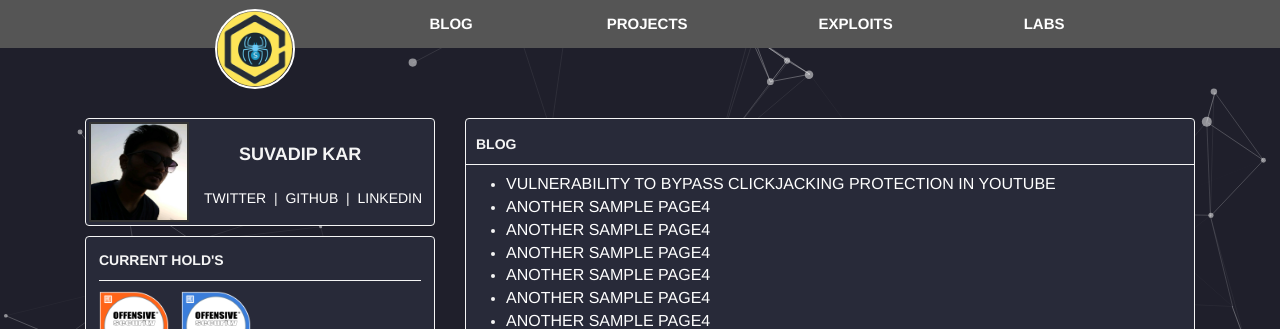
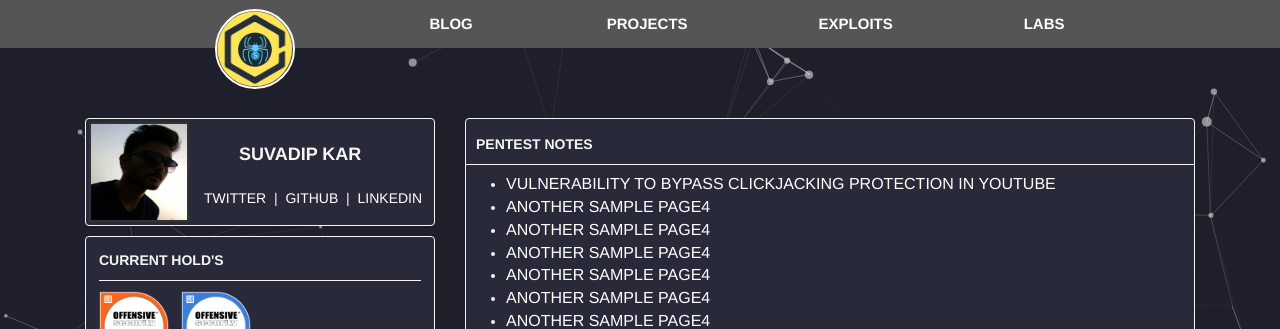
Before and after one commit to 0xspidersec/0xspidersec.github.io, a Jekyll site: the page built from index.html, in a window 1280 px wide. Shown: the top 329 px of the page. Built offline with Jekyll 4.4.1, drawn with Linux system fonts in a browser that asks for light colours; the list of posts is cut into pages by our own code.

Commit message:
Update default.html

```diff
--- a/_layouts/default.html
+++ b/_layouts/default.html
@@ -28,7 +28,7 @@
      <div class="col-lg-8">
         <div class="panel panel-default">
            <div class="panel-body" style="color: #f5f5f5; padding-left: 0px; padding-right: 0px">
-              <div style="border-bottom: 1px #f5f5f5 solid; padding-bottom: 10px;padding-left: 10px;"><b>BLOG</b></div>
+              <div style="border-bottom: 1px #f5f5f5 solid; padding-bottom: 10px;padding-left: 10px;"><b>PENTEST NOTES</b></div>
               <div style="margin-top: 8px;">
                 {{ content }}
               </div>
```
